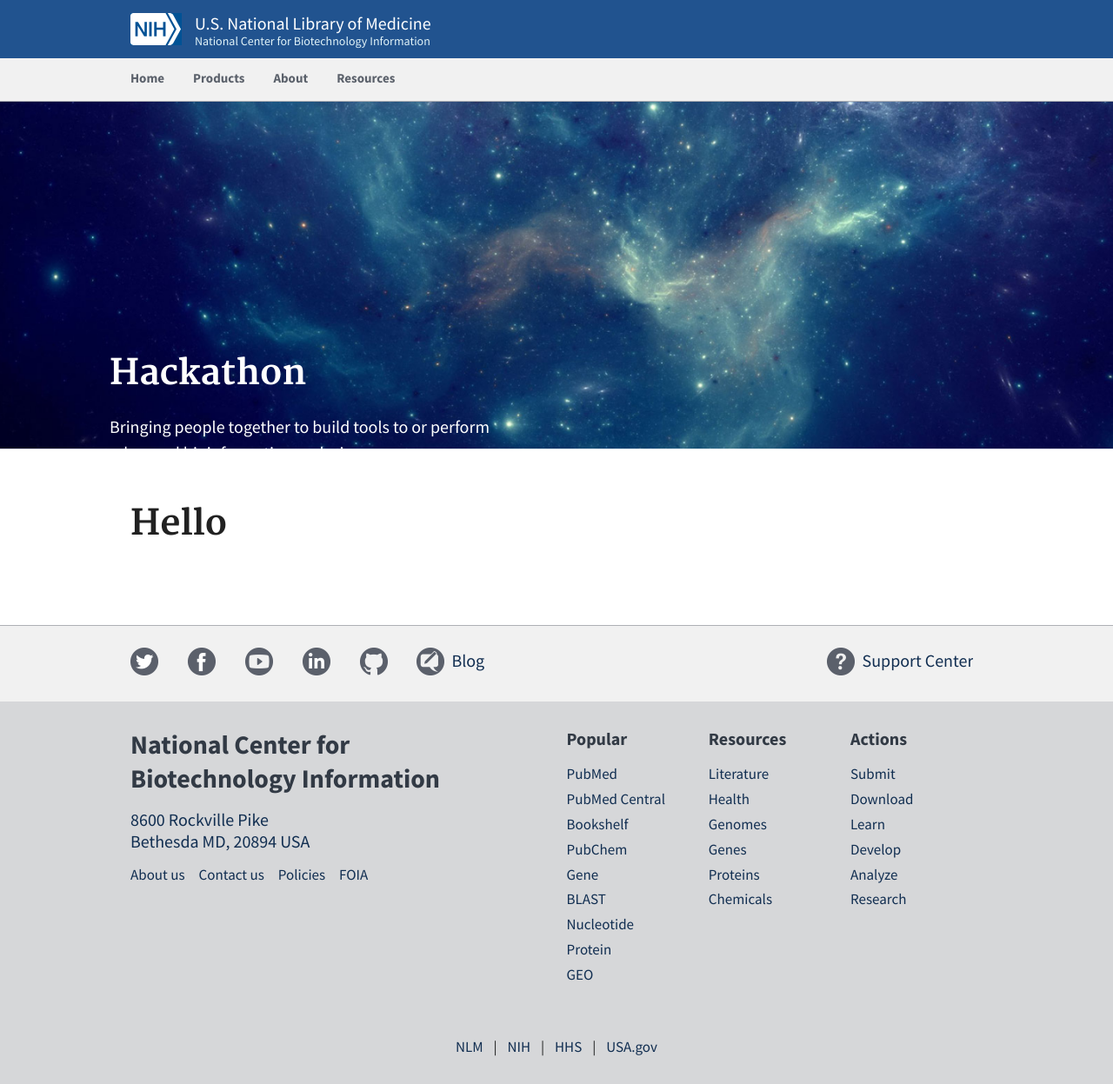
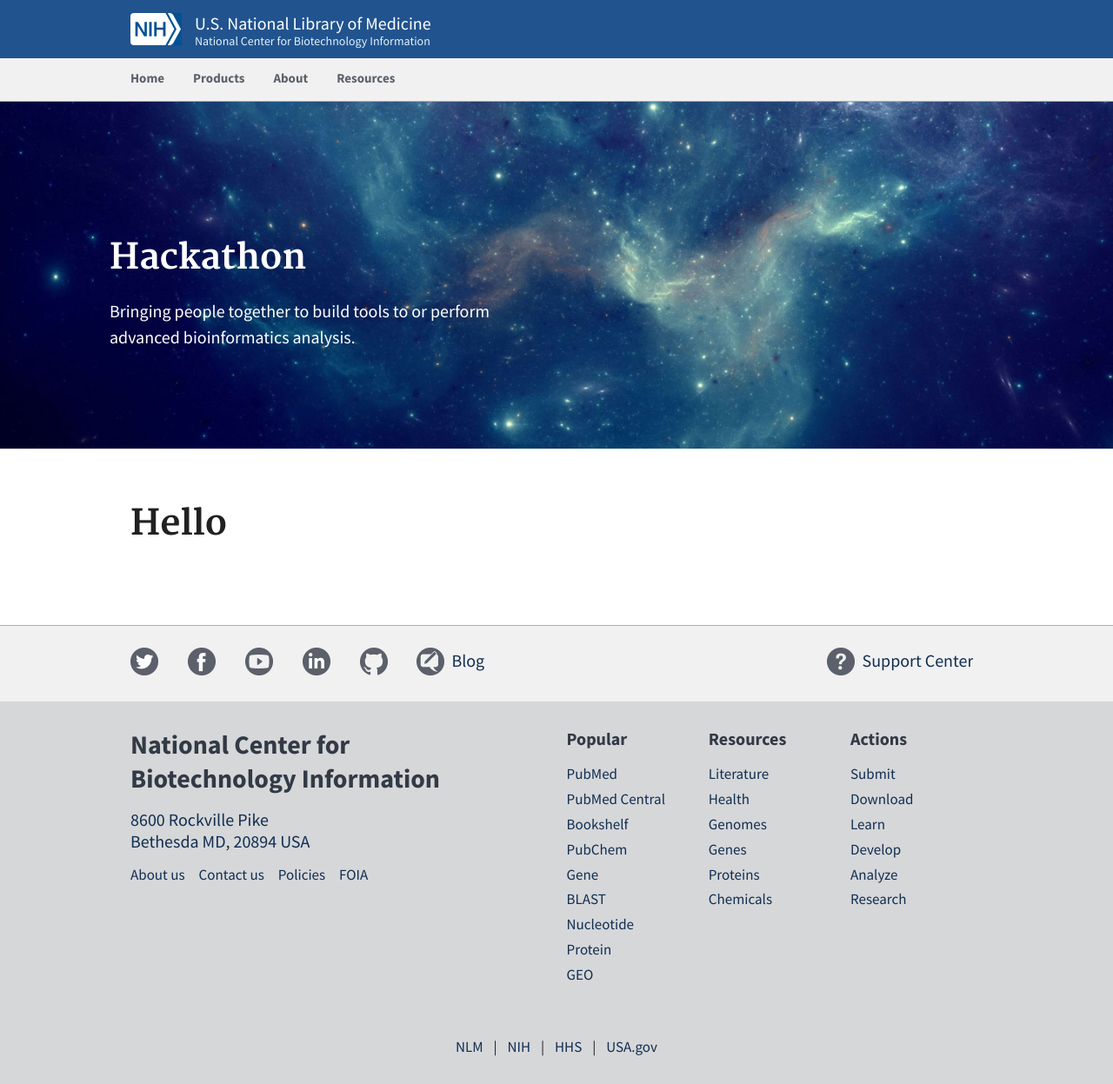
Before and after one commit to NCBI-Codeathons/ncbi-codeathons.github.io, a Jekyll site: the page built from index.md, in a window 1280 px wide. Shown: the whole page at 87% size. Built offline with Jekyll 4.4.1, drawn with Linux system fonts in a browser that asks for light colours; our own code applies the rules of GitHub Pages for plain Markdown files.

Commit message:
add scss

```diff
--- a/_config.yml
+++ b/_config.yml
@@ -12,6 +12,9 @@
 plugins:
   - jekyll-feed
 
+sass:
+  style: compressed
+
 # Exclude from processing.
 # The following items will not be processed, by default. Create a custom list
 # to override the default setting.
--- a/css/styles.css
+++ /dev/null
@@ -1,30 +0,0 @@
-.hero .stretch-container {
-  position: relative;
-  top: 0;
-  right: 0;
-  bottom: 0;
-  left: 0;
-  overflow: hidden;
-  z-index: 0;
-  height: 400px;
-}
-
-.hero .stretch-container img {
-  object-fit: cover;
-  height: 100%;
-  width: 100%;
-}
-
-.hero .hero-text-content {
-  position: absolute;
-  top: 50%;
-  color: #fff;
-  left: 15%;
-  transform: translate(-15%, -50%);
-  margin: 0;
-}
-
-.hero .hero-text-content p {
-  max-width: 440px;
-  font-size: 2rem;
-}
--- /dev/null
+++ b/css/styles.scss
@@ -0,0 +1,38 @@
+---
+# custom styles
+---
+
+.hero {
+  position: relative;
+
+  .stretch-container {
+    position: relative;
+    top: 0;
+    right: 0;
+    bottom: 0;
+    left: 0;
+    overflow: hidden;
+    z-index: 0;
+    height: 400px;
+
+    img {
+      object-fit: cover;
+      height: 100%;
+      width: 100%;
+    }
+  }
+
+  .hero-text-content {
+    position: absolute;
+    top: 50%;
+    color: #fff;
+    left: 15%;
+    transform: translate(-15%, -50%);
+    margin: 0;
+
+    p {
+      max-width: 440px;
+      font-size: 2rem;
+    }
+  }
+}
```
